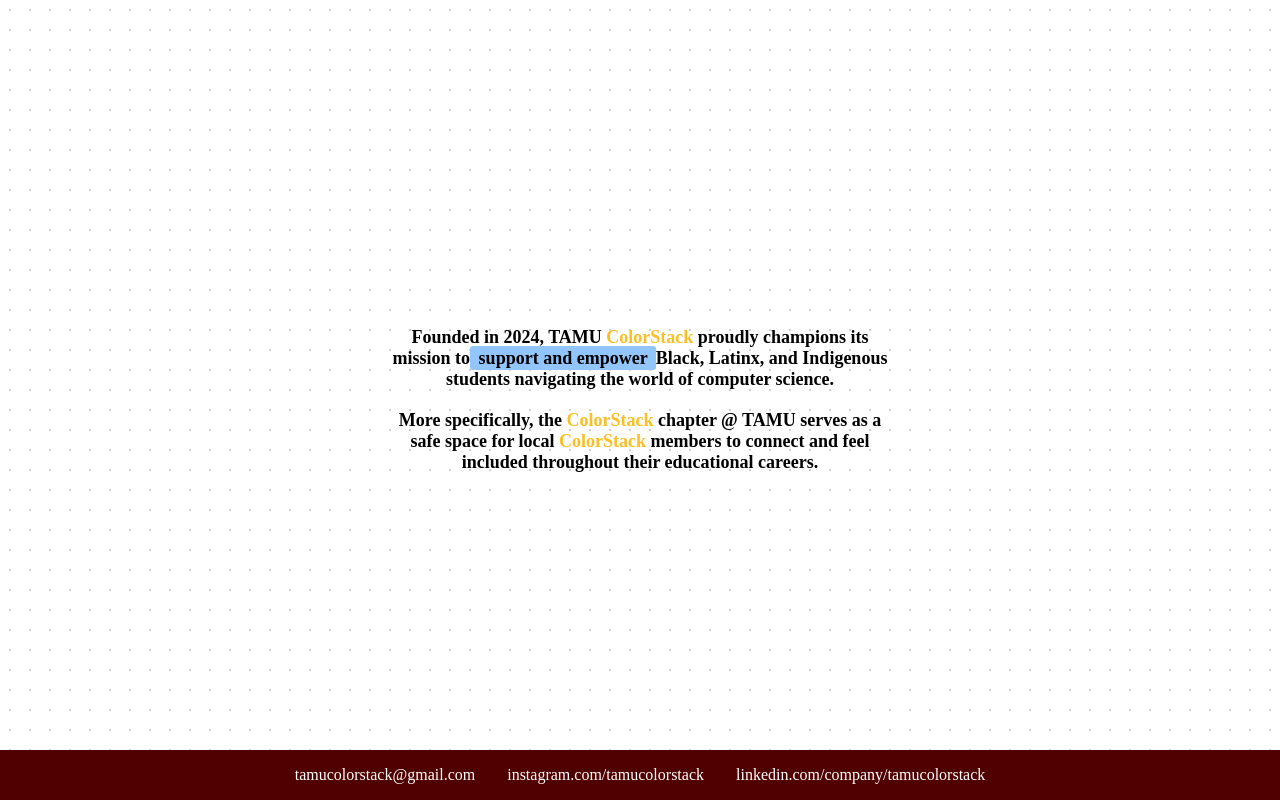
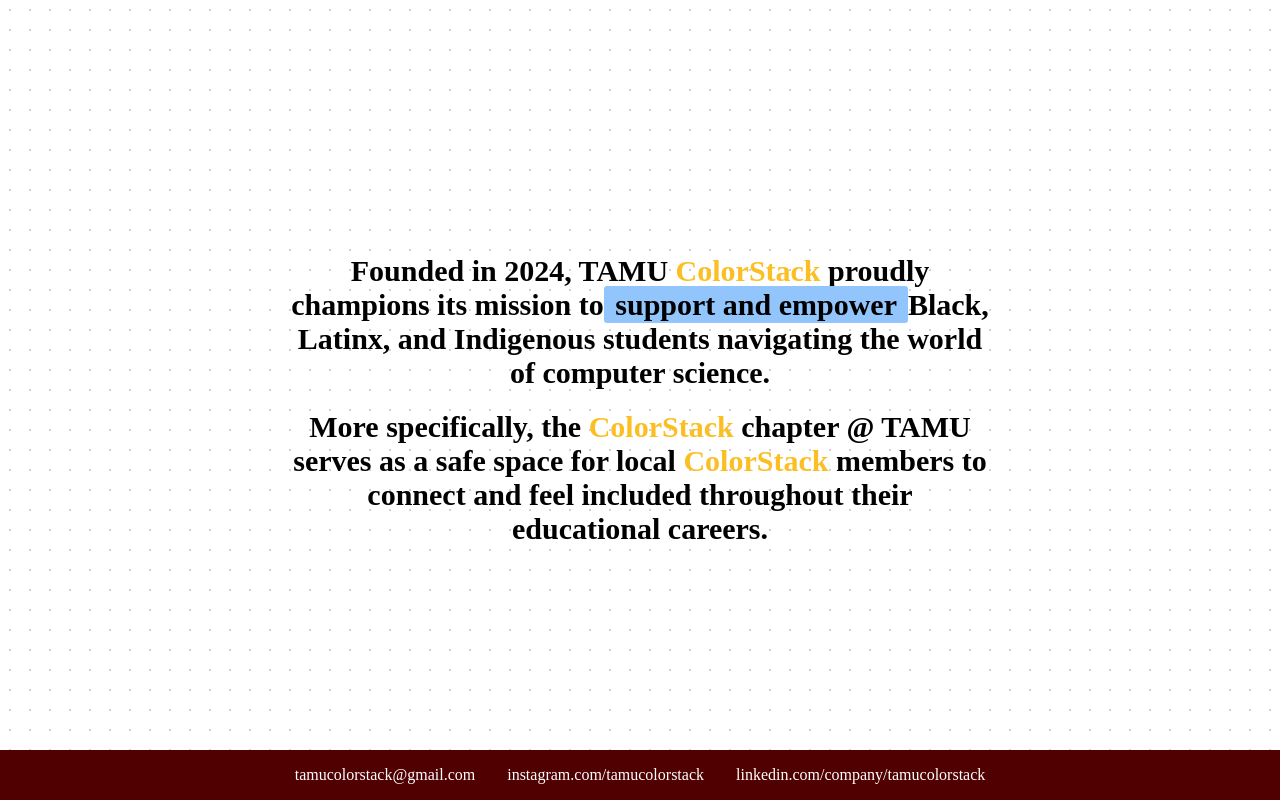
Before and after one commit to TAMUColorStack/ColorStackWebsite, a React (Vite) app in the folder frontend/: page / in a window 1280 px wide. Built offline with nearby package versions, Linux system fonts and the light colour scheme.

Commit message:
Fixed text size

```diff
--- a/frontend/src/pages/home/MissionStatement.css
+++ b/frontend/src/pages/home/MissionStatement.css
@@ -6,7 +6,7 @@
 
 .header {
     margin: auto;
-    width: 500px;
+    width: 700px;
     height: 100vh;
     display: flex;
     align-items: center;
@@ -17,7 +17,7 @@
 
 .bold-text {
     font-weight: bold;
-    font-size: 18px;
+    font-size: 30px;
     color: black;
 }
 
```
